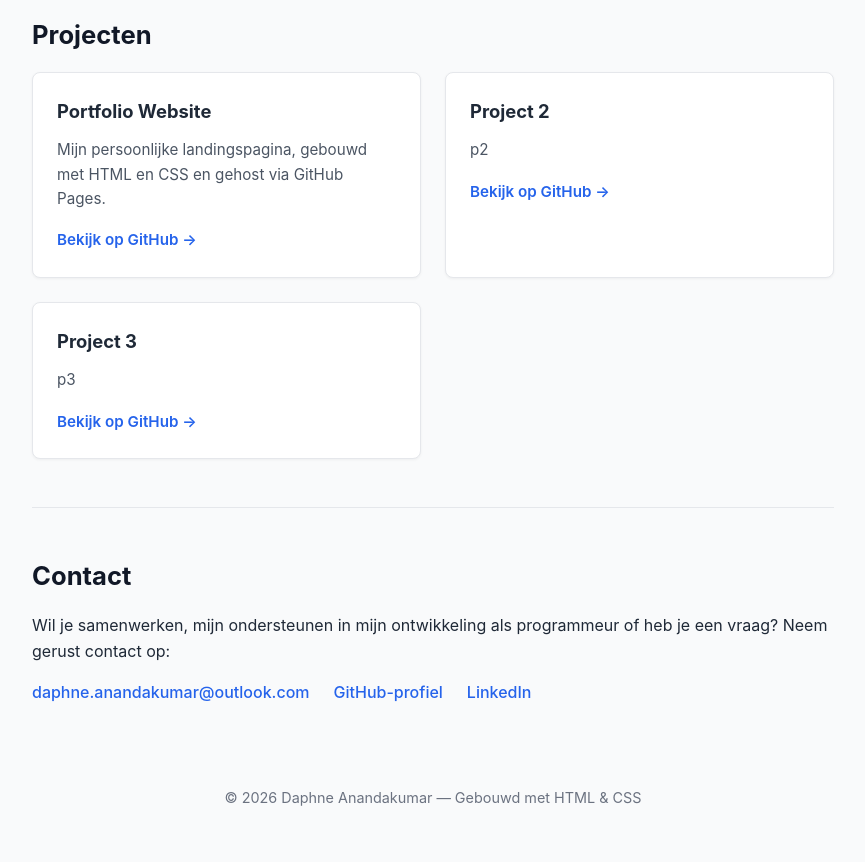
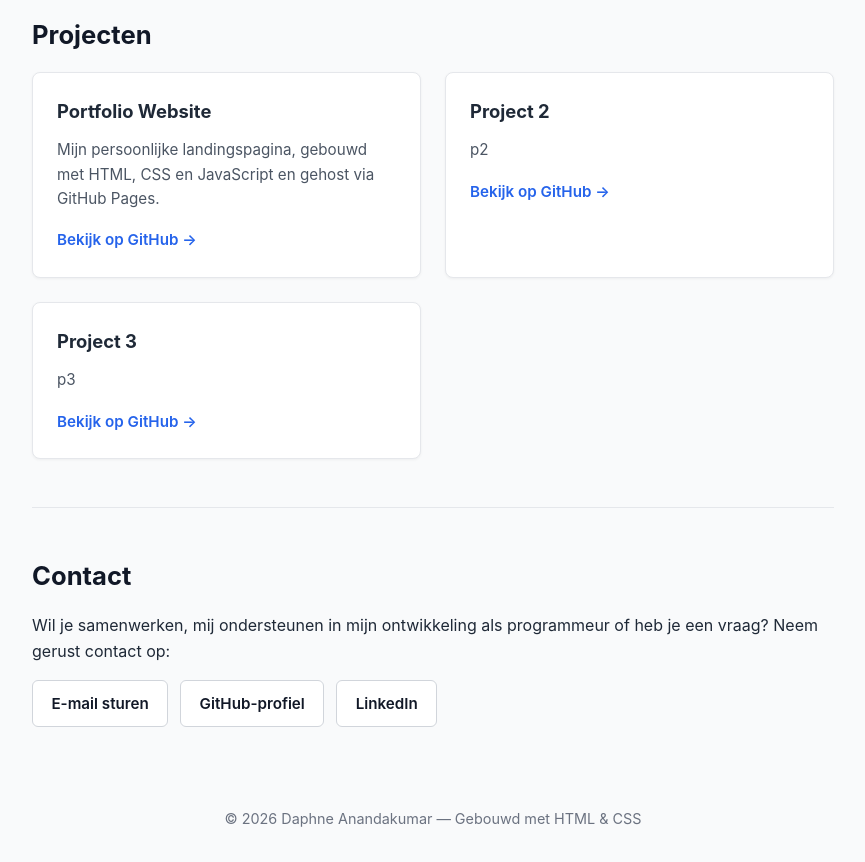
Before and after one commit to Kumari849/github.io, a plain HTML site: page index.html in a window 1280 px wide. Shown: the part 900-1762 px from the top of the page, without its empty margins (207-1072 px from the left). Before the commit the page ends 1741 px from the top, so only its background shows below. Drawn offline with Linux system fonts and the light colour scheme.

Commit message:
NL/EN vertaling uitgebreid en buttons toegevoegd in contact

```diff
--- a/index.html
+++ b/index.html
@@ -3,7 +3,7 @@
 <head>
   <meta charset="UTF-8" />
   <meta name="viewport" content="width=device-width, initial-scale=1.0" />
-  <title>Mijn Portfolio</title>
+  <title data-i18n="page_title">Mijn Portfolio</title>
   <link rel="stylesheet" href="style.css" />
 </head>
 <body>
@@ -11,9 +11,9 @@
   <header class="hero">
     <div class="container">
       <button id="lang-toggle" type="button" class="lang-btn">EN</button>
-      <h1>Portfolio | Daphne Anandakumar | Junior Developer</h1>
-      <p class="subtitle">Startend developer met focus op Python, HTML en CSS.</p>
-      <a href="#projecten" class="btn">Bekijk mijn projecten</a>
+      <h1 data-i18n="hero_title">Portfolio | Daphne Anandakumar | Junior Developer</h1>
+      <p class="subtitle" data-i18n="hero_subtitle">Startend developer met focus op Python, HTML en CSS.</p>
+      <a href="#projecten" class="btn" data-i18n="hero_cta">Bekijk mijn projecten</a>
     </div>
   </header>
 
@@ -36,34 +36,34 @@
 
       <h3 data-i18n="skills_title">Vaardigheden</h3>
       <ul class="skills">
-        <li>Python</li>
-        <li>HTML5</li>
-        <li>CSS3</li>
-        <li>Git &amp; GitHub</li>
+        <li data-i18n="skill_python">Python</li>
+        <li data-i18n="skill_html">HTML5</li>
+        <li data-i18n="skill_css">CSS3</li>
+        <li data-i18n="skill_git">Git &amp; GitHub</li>
       </ul>
     </section>
 
     <!-- Projecten -->
     <section id="projecten" class="section">
-      <h2>Projecten</h2>
+      <h2 data-i18n="projects_title">Projecten</h2>
       <div class="project-grid">
 
         <article class="card">
-          <h3>Portfolio Website</h3>
-          <p>Mijn persoonlijke landingspagina, gebouwd met HTML en CSS en gehost via GitHub Pages.</p>
-          <a href="https://github.com/jouw-gebruikersnaam/mijn-portfolio" target="_blank" rel="noopener">Bekijk op GitHub &rarr;</a>
+          <h3 data-i18n="project1_title">Portfolio Website</h3>
+          <p data-i18n="project1_desc">Mijn persoonlijke landingspagina, gebouwd met HTML en CSS en gehost via GitHub Pages.</p>
+          <a href="https://github.com/Kumari849/github.io" target="_blank" rel="noopener">Bekijk op GitHub &rarr;</a>
         </article>
 
         <article class="card">
-          <h3>Project 2</h3>
-          <p>p2</p>
-          <a href="https://github.com/jouw-gebruikersnaam/project-2" target="_blank" rel="noopener">Bekijk op GitHub &rarr;</a>
+          <h3 data-i18n="project2_title">Project 2</h3>
+          <p data-i18n="project2_desc">p2</p>
+          <a href="https://github.com/Kumari849/project-2" target="_blank" rel="noopener">Bekijk op GitHub &rarr;</a>
         </article>
 
         <article class="card">
-          <h3>Project 3</h3>
-          <p>p3</p>
-          <a href="https://github.com/jouw-gebruikersnaam/project-2" target="_blank" rel="noopener">Bekijk op GitHub &rarr;</a>
+          <h3 data-i18n="project3_title">Project 3</h3>
+          <p data-i18n="project3_desc">p3</p>
+          <a href="https://github.com/Kumari849/project-3" target="_blank" rel="noopener">Bekijk op GitHub &rarr;</a>
         </article>
 
       </div>
@@ -71,12 +71,12 @@
 
     <!-- Contact -->
     <section id="contact" class="section">
-      <h2>Contact</h2>
-      <p>Wil je samenwerken, mijn ondersteunen in mijn ontwikkeling als programmeur of heb je een vraag? Neem gerust contact op:</p>
+      <h2 data-i18n="contact_title">Contact</h2>
+      <p data-i18n="contact_text">Wil je samenwerken, mij ondersteunen in mijn ontwikkeling als programmeur of heb je een vraag? Neem gerust contact op:</p>
       <ul class="contact-links">
-        <li><a href="mailto:daphne.anandakumar@outlook.com">daphne.anandakumar@outlook.com</a></li>
-        <li><a href="https://github.com/Kumari849" target="_blank" rel="noopener">GitHub-profiel</a></li>
-        <li><a href="https://linkedin.com/in/daphne-anandakumar-28285843b/" target="_blank" rel="noopener">LinkedIn</a></li>
+        <li><a href="mailto:daphne.anandakumar@outlook.com" class="contact-btn" data-i18n="contact_email_label">daphne.anandakumar@outlook.com</a></li>
+        <li><a href="https://github.com/Kumari849" target="_blank" rel="noopener" class="contact-btn" data-i18n="contact_github">GitHub-profiel</a></li>
+        <li><a href="https://linkedin.com/in/daphne-anandakumar-28285843b/" target="_blank" rel="noopener" class="contact-btn" data-i18n="contact_linkedin">LinkedIn</a></li>
       </ul>
     </section>
 
@@ -86,7 +86,7 @@
 
 
   <footer>
-    <p>&copy; 2026 Daphne Anandakumar &mdash; Gebouwd met HTML &amp; CSS</p>
+    <p data-i18n="footer_text">&copy; 2026 Daphne Anandakumar &mdash; Gebouwd met HTML &amp; CSS</p>
   </footer>
 
 </body>
--- a/script.js
+++ b/script.js
@@ -1,20 +1,58 @@
 const translations = {
   nl: {
+    page_title: "Mijn Portfolio",
     hero_title: "Portfolio | Daphne Anandakumar | Junior Developer",
     hero_subtitle: "Startend developer met focus op Python, HTML en CSS.",
     hero_cta: "Bekijk mijn projecten",
     about_title: "Over mij",
     about_text: "Ik ben een leergierige programmeur met een basis in Python, HTML en CSS. Ik bouw graag overzichtelijke webpagina's en handige scripts die taken automatiseren. Het is mijn ambitie om mijzelf te ontwikkelen tot Full-Stack Developer. Ik ben in 2026 begonnen aan mijn reis naar de IT wereld. Ik ben ter kennismaking gestart met het maken van de online cursus van FreeCodeCamp, waarin ik 'Basic HTML' en 'Semssntic HTML' heb afgerond. Daarnaast heb ik het omscholingstraject 'Python developer' van ITMG gevolgd en afgerond. Nu ben ik bezig met zelfstudie en het bouwen van mijn portfolio. Ik ben opzoek naar volgend traject/traineeship/bootcamp om vervolgens te kunnen starten als Junior Developer.",
     skills_title: "Vaardigheden",
+    skill_python: "Python",
+    skill_html: "HTML5",
+    skill_css: "CSS3",
+    skill_git: "Git & GitHub",
+    projects_title: "Projecten",
+    project1_title: "Portfolio Website",
+    project1_desc: "Mijn persoonlijke landingspagina, gebouwd met HTML, CSS en JavaScript en gehost via GitHub Pages.",
+    project2_title: "Project 2",
+    project2_desc: "p2",
+    project3_title: "Project 3",
+    project3_desc: "p3",
+    project_link: "Bekijk op GitHub \u2192",
+    contact_title: "Contact",
+    contact_text: "Wil je samenwerken, mij ondersteunen in mijn ontwikkeling als programmeur of heb je een vraag? Neem gerust contact op:",
+    contact_email_label: "E-mail sturen",
+    contact_github: "GitHub-profiel",
+    contact_linkedin: "LinkedIn",
+    footer_text: "\u00a9 2026 Daphne Anandakumar \u2014 Gebouwd met HTML & CSS",
     toggle_label: "EN"
   },
   en: {
+    page_title: "My Portfolio",
     hero_title: "Portfolio | Daphne Anandakumar | Junior Developer",
     hero_subtitle: "Aspiring developer focused on Python, HTML, and CSS.",
     hero_cta: "View my projects",
     about_title: "About me",
     about_text: "I am an eager-to-learn programmer with a foundation in Python, HTML, and CSS. I enjoy building well-structured web pages and practical scripts that automate tasks. My ambition is to develop into a Full-Stack Developer. I began my journey into the IT world in 2026. As an introduction, I started with the online courses from FreeCodeCamp, where I completed the 'Basic HTML' and 'Semantic HTML' modules. Additionally, I completed the 'Python Developer' retraining program offered by ITMG. Currently, I am focusing on self-study and building my portfolio. I am now looking for a suitable program, traineeship, or bootcamp that will enable me to begin my career as a Junior Developer.",
     skills_title: "Skills",
+    skill_python: "Python",
+    skill_html: "HTML5",
+    skill_css: "CSS3",
+    skill_git: "Git & GitHub",
+    projects_title: "Projects",
+    project1_title: "Portfolio Website",
+    project1_desc: "My personal landing page, built with HTML, CSS, and JavaScript and hosted on GitHub Pages.",
+    project2_title: "Project 2",
+    project2_desc: "p2",
+    project3_title: "Project 3",
+    project3_desc: "p3",
+    project_link: "View on GitHub \u2192",
+    contact_title: "Contact",
+    contact_text: "Would you like to collaborate, support my development as a programmer, or do you have a question? Please feel free to get in touch:",
+    contact_email_label: "Send an email",
+    contact_github: "GitHub profile",
+    contact_linkedin: "LinkedIn",
+    footer_text: "\u00a9 2026 Daphne Anandakumar \u2014 Built with HTML & CSS",
     toggle_label: "NL"
   }
 };
--- a/style.css
+++ b/style.css
@@ -132,18 +132,27 @@ h3 {
   list-style: none;
   display: flex;
   flex-wrap: wrap;
-  gap: 1.5rem;
+  gap: 0.75rem;
   margin-top: 1rem;
 }
 
-.contact-links a {
-  color: #2563eb;
+.contact-btn {
+  display: inline-block;
+  background-color: #ffffff;
+  color: #111827;
+  border: 1px solid #d1d5db;
   text-decoration: none;
-  font-weight: 500;
+  padding: 0.65rem 1.15rem;
+  border-radius: 6px;
+  font-weight: 600;
+  font-size: 0.95rem;
+  transition: background-color 0.2s, border-color 0.2s, color 0.2s;
 }
 
-.contact-links a:hover {
-  text-decoration: underline;
+.contact-btn:hover {
+  background-color: #2563eb;
+  border-color: #2563eb;
+  color: #ffffff;
 }
 
 /* Footer */
```
